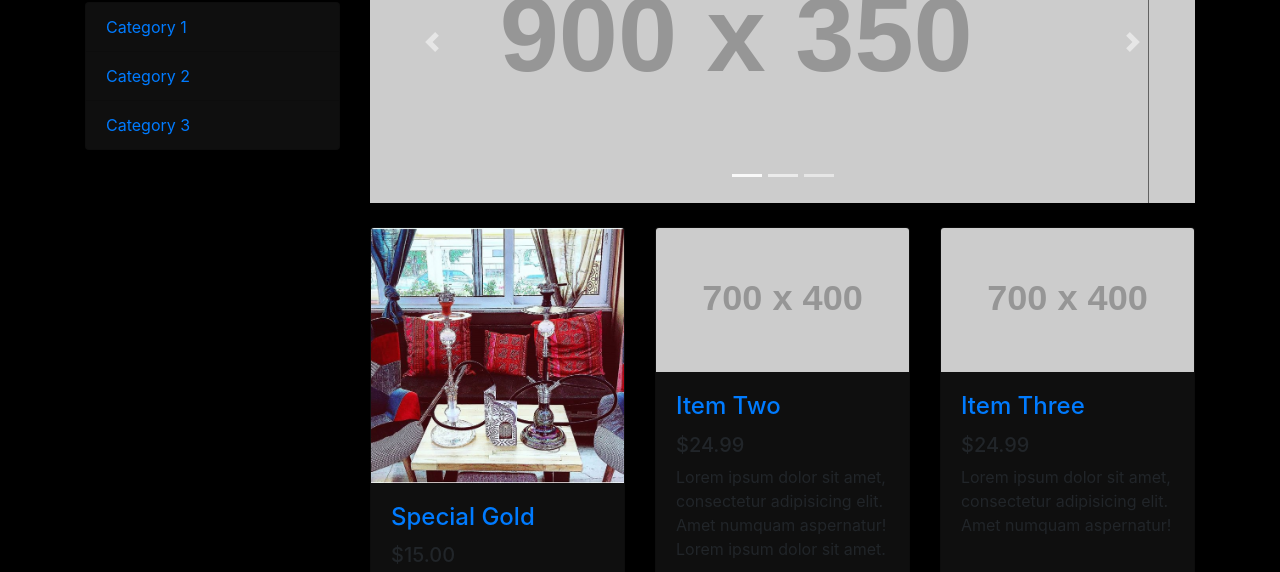
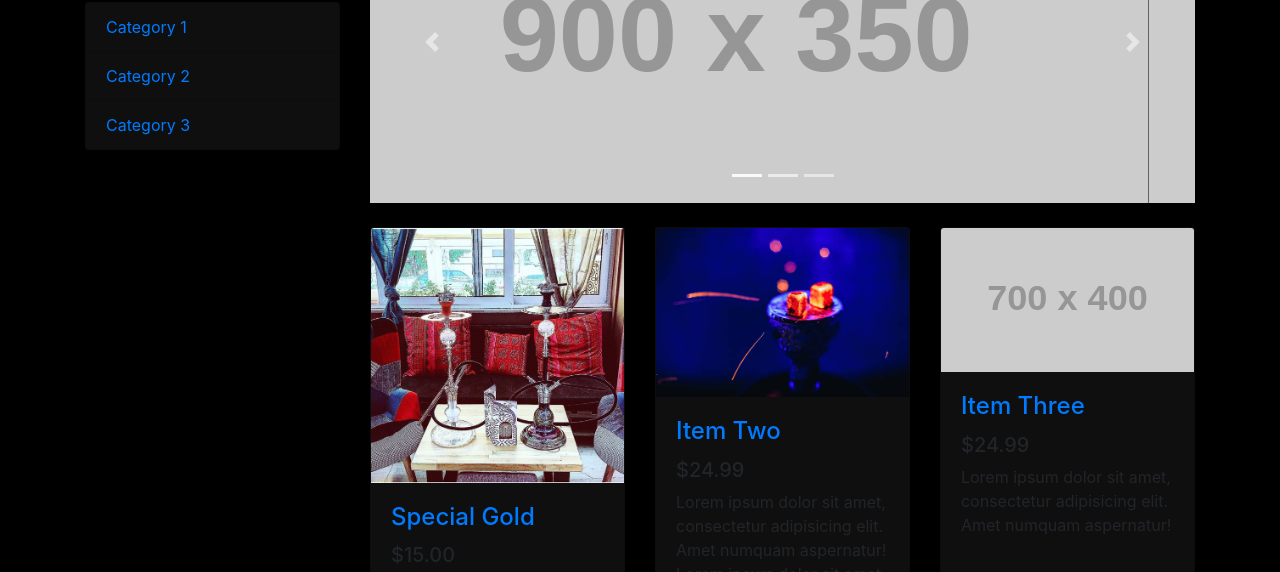
Before and after one commit to vassilas/vassilas.github.io, a website: page WebPages/Jafar/index.html in a window 1280 px wide. Shown: the part 198-770 px from the top of the page. Drawn offline with Linux system fonts and the light colour scheme; placeholder pictures from the web are drawn by us.

Commit message:
Jafar - add img

```diff
--- a/WebPages/Jafar/index.html
+++ b/WebPages/Jafar/index.html
@@ -114,7 +114,7 @@
 
           <div class="col-lg-4 col-md-6 mb-4">
             <div class="card h-100">
-              <a href="#"><img class="card-img-top" src="http://placehold.it/700x400" alt=""></a>
+              <a href="#"><img class="card-img-top" src="./img/Fahm.jpg" alt=""></a>
               <div class="card-body">
                 <h4 class="card-title">
                   <a href="#">Item Two</a>
```
Also changed, not shown: WebPages/Jafar/img/Fahm.jpg (added).
